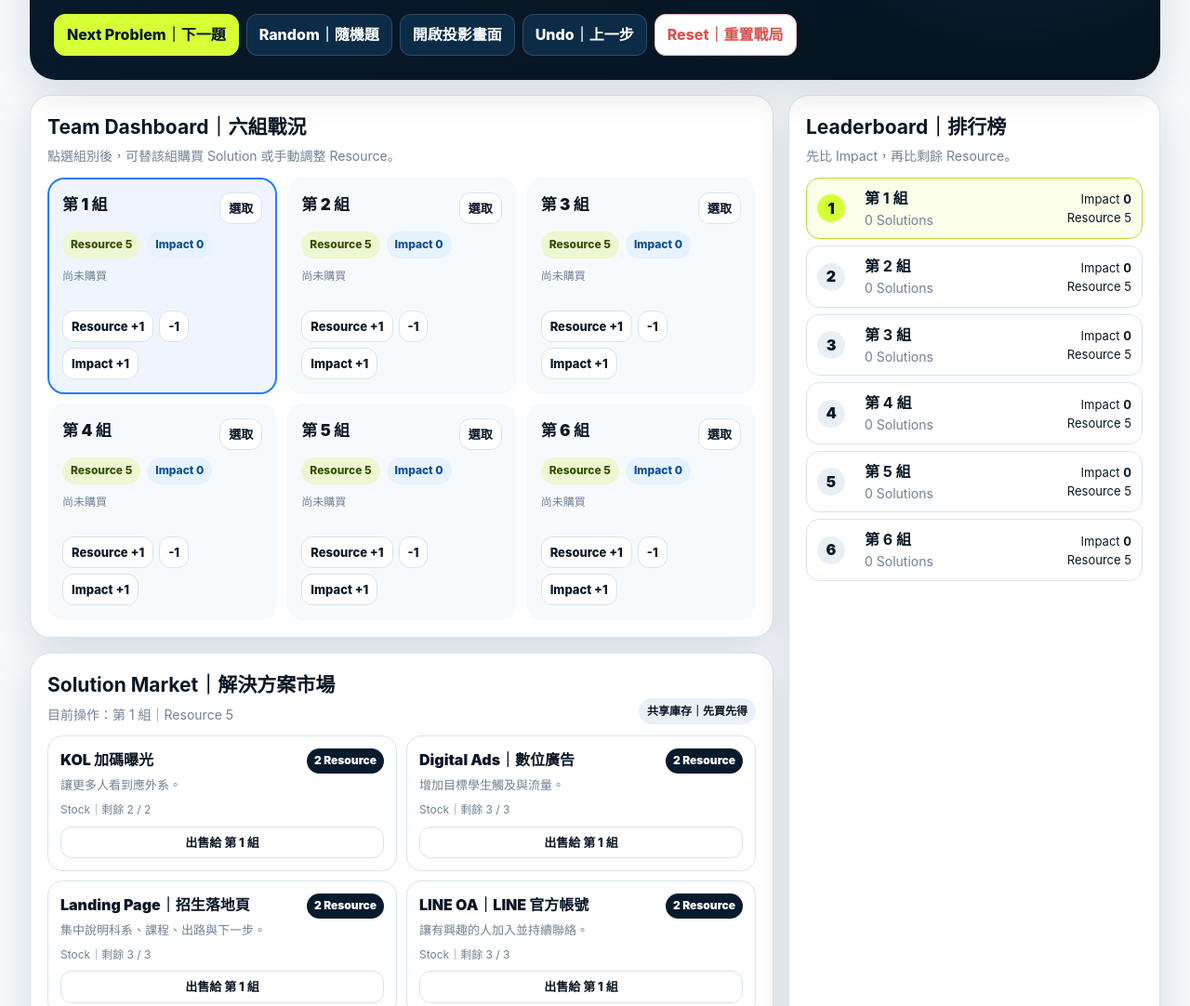
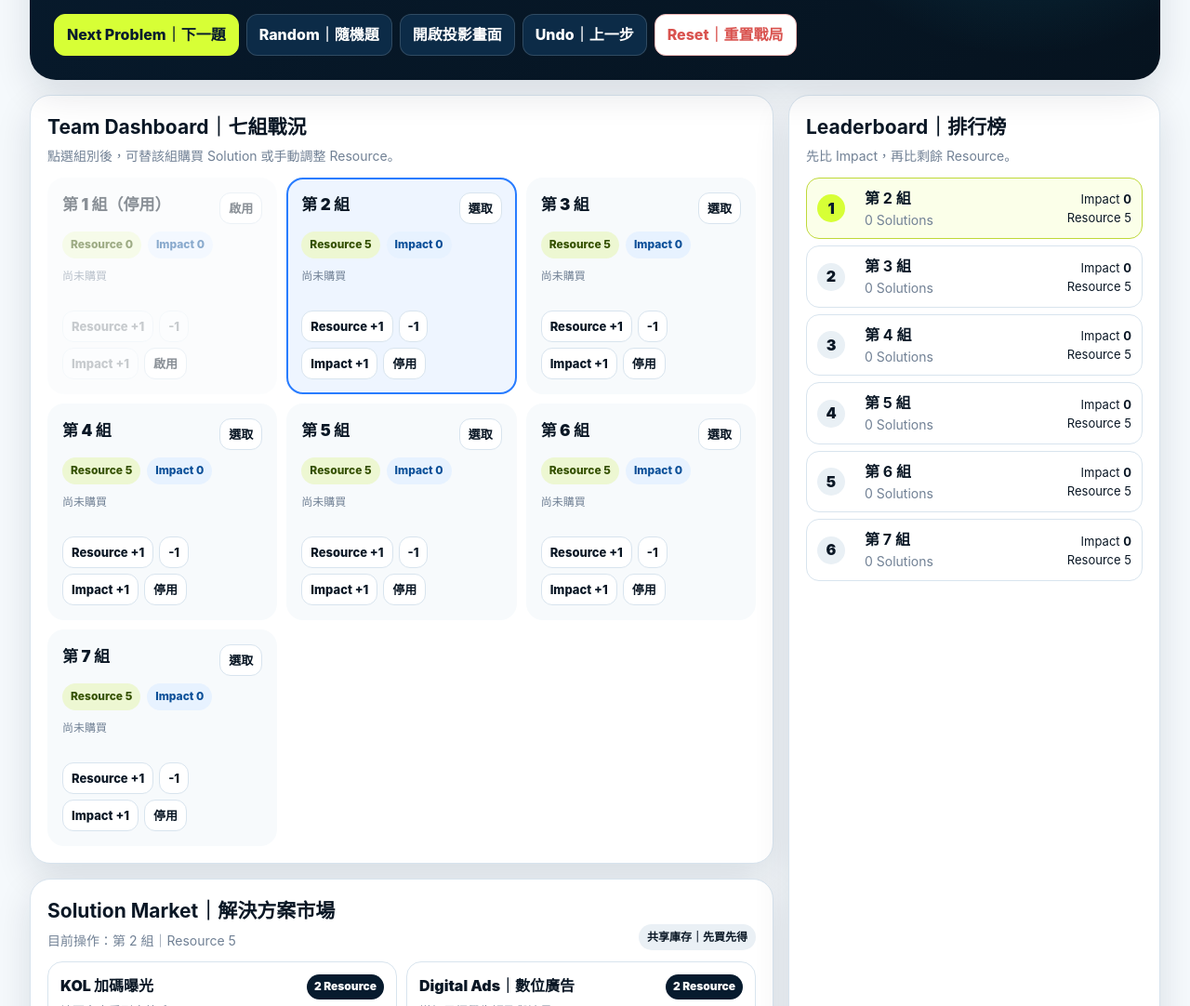
Before and after one commit to nickyhsieh/hellotaiwan, a plain HTML site: page game/index.html in a window 1280 px wide. Shown: the part 251-1333 px from the top of the page at 93% size. Drawn offline with Linux system fonts and the light colour scheme.

Commit message:
Support seven teams with group 1 disabled by default

```diff
--- a/game/index.html
+++ b/game/index.html
@@ -161,7 +161,7 @@ footer{color:var(--muted);font-size:12px;text-align:center;margin-top:18px}
     <main class="grid">
       <section class="panel admin-only">
         <div class="sectionhead">
-          <div><h2>Team Dashboard｜六組戰況</h2><div class="sub">點選組別後，可替該組購買 Solution 或手動調整 Resource。</div></div>
+          <div><h2>Team Dashboard｜七組戰況</h2><div class="sub">點選組別後，可替該組購買 Solution 或手動調整 Resource。</div></div>
         </div>
         <div class="teamgrid" id="teamGrid"></div>
       </section>
@@ -185,7 +185,7 @@ footer{color:var(--muted);font-size:12px;text-align:center;margin-top:18px}
         </div>
         <div class="problem" id="problemCard">
           <div class="k">WAITING｜等待出題</div>
-          <h3>先讓六組購買第一輪 Solution。</h3>
+          <h3>先讓第 2–7 組購買第一輪 Solution；第 1 組預設停用。</h3>
           <p>準備好後，由老師翻出第一張 Problem Card。</p>
           <div class="hint admin-only" id="hintBox" style="display:none"></div>
         </div>
@@ -263,16 +263,21 @@ const problems=[
 ];
 function fresh(){
  return {
-  teams:Array.from({length:6},(_,i)=>({id:i,name:"第 "+(i+1)+" 組",resource:5,impact:0,cards:[]})),
+  teams:Array.from({length:7},(_,i)=>({id:i,name:"第 "+(i+1)+" 組",resource:i===0?0:5,impact:0,cards:[],enabled:i!==0})),
   stock:Object.fromEntries(defs.map(d=>[d.id,d.stock])),
-  active:0,round:0,current:null,currentHint:"",history:["遊戲開始：六組各有 5 枚 Resource。"],timer:90,custom:false
+  active:1,round:0,current:null,currentHint:"",history:["遊戲開始：第 2–7 組各有 5 枚 Resource；第 1 組預設停用。"],timer:90,custom:false
  };
 }
 let state,undoStack=[],timerHandle=null;
 const q=id=>document.getElementById(id);
 function load(){
  try{state=JSON.parse(localStorage.getItem(KEY))||fresh()}catch{state=fresh()}
- if(!state.teams||state.teams.length!==6)state=fresh();
+ if(!state.teams||state.teams.length!==7){
+   state=fresh();
+ }else{
+   state.teams=state.teams.map((t,i)=>({...t,enabled:typeof t.enabled==="boolean"?t.enabled:i!==0}));
+   if(!state.teams[state.active]||!state.teams[state.active].enabled)state.active=1;
+ }
 }
 function snapshot(){undoStack.push(JSON.stringify(state));if(undoStack.length>30)undoStack.shift()}
 function save(log){
@@ -287,22 +292,44 @@ function teamCardNames(t){return t.cards.length?t.cards.map(id=>defs.find(d=>d.i
 function renderTeams(){
  const box=q("teamGrid");if(!box)return;box.innerHTML="";
  state.teams.forEach((t,i)=>{
-  const d=document.createElement("div");d.className="team"+(i===state.active?" active":"");
-  d.innerHTML='<div class="teamtop"><div class="teamname">'+t.name+'</div><button class="btn small choose">選取</button></div>'+
+  const d=document.createElement("div");
+  d.className="team"+(i===state.active&&t.enabled?" active":"");
+  if(!t.enabled)d.style.opacity=".48";
+  d.innerHTML='<div class="teamtop"><div class="teamname">'+t.name+(t.enabled?'':'（停用）')+'</div><button class="btn small choose">'+(t.enabled?'選取':'啟用')+'</button></div>'+
    '<div class="teamstats"><span class="badge resource">Resource '+t.resource+'</span><span class="badge impact">Impact '+t.impact+'</span></div>'+
    '<div class="cardsline">'+teamCardNames(t)+'</div>'+
-   '<div class="teamactions"><button class="btn small rplus">Resource +1</button><button class="btn small rminus">-1</button><button class="btn small iplus">Impact +1</button></div>';
-  d.querySelector(".choose").onclick=()=>{state.active=i;save();};
+   '<div class="teamactions"><button class="btn small rplus">Resource +1</button><button class="btn small rminus">-1</button><button class="btn small iplus">Impact +1</button><button class="btn small toggle">'+(t.enabled?'停用':'啟用')+'</button></div>';
+  d.querySelector(".choose").onclick=()=>{
+    if(!t.enabled){
+      action(t.name+" 啟用",()=>{t.enabled=true;if(t.resource===0)t.resource=5;state.active=i;});
+    }else{
+      state.active=i;save();
+    }
+  };
+  ["rplus","rminus","iplus"].forEach(cls=>d.querySelector("."+cls).disabled=!t.enabled);
   d.querySelector(".rplus").onclick=()=>action(t.name+" Resource +1",()=>t.resource++);
   d.querySelector(".rminus").onclick=()=>action(t.name+" Resource -1",()=>t.resource=Math.max(0,t.resource-1));
   d.querySelector(".iplus").onclick=()=>action(t.name+" Impact +1",()=>t.impact++);
+  d.querySelector(".toggle").onclick=()=>action(t.name+(t.enabled?" 停用":" 啟用"),()=>{
+    t.enabled=!t.enabled;
+    if(t.enabled&&t.resource===0)t.resource=5;
+    if(!t.enabled&&state.active===i){
+      const next=state.teams.findIndex(x=>x.enabled);
+      state.active=next>=0?next:0;
+    }
+  });
   box.appendChild(d);
  });
- q("activeTeamText").textContent="目前操作："+state.teams[state.active].name+"｜Resource "+state.teams[state.active].resource;
+ const at=state.teams[state.active];
+ q("activeTeamText").textContent=at&&at.enabled?"目前操作："+at.name+"｜Resource "+at.resource:"目前沒有啟用中的組別";
 }
 function renderMarket(){
  const box=q("marketGrid");if(!box)return;box.innerHTML="";
  const team=state.teams[state.active];
+ if(!team||!team.enabled){
+  box.innerHTML='<div class="sub">請先選取一個已啟用組別。</div>';
+  return;
+ }
  defs.forEach(s=>{
   const d=document.createElement("div");d.className="sol";
   d.innerHTML='<div class="soltop"><div><div class="solname">'+s.name+'</div><div class="soldesc">'+s.desc+'</div></div><span class="price">'+s.cost+' Resource</span></div>'+
@@ -316,7 +343,7 @@ function renderMarket(){
 function renderProblem(){
  const box=q("problemCard");
  if(!state.current){
-  box.innerHTML='<div class="k">WAITING｜等待出題</div><h3>先讓六組購買第一輪 Solution。</h3><p>準備好後，由老師翻出第一張 Problem Card。</p><div class="hint admin-only" id="hintBox" style="display:none"></div>';
+  box.innerHTML='<div class="k">WAITING｜等待出題</div><h3>先讓第 2–7 組購買第一輪 Solution；第 1 組預設停用。</h3><p>準備好後，由老師翻出第一張 Problem Card。</p><div class="hint admin-only" id="hintBox" style="display:none"></div>';
  }else{
   box.innerHTML='<div class="k">'+(state.custom?"CUSTOM PROBLEM｜老師臨時題":"ROUND "+Math.max(1,state.round))+'</div><h3>'+esc(state.current.title)+'</h3><p>'+esc(state.current.text)+'</p><div class="hint admin-only" id="hintBox" style="display:none">'+esc(state.currentHint||"沒有預設提示，依學生理由判斷。")+'</div>';
  }
@@ -325,7 +352,7 @@ function renderProblem(){
 }
 function renderJudge(){
  const box=q("judgeGrid");if(!box)return;box.innerHTML="";
- state.teams.forEach(t=>{
+ state.teams.filter(t=>t.enabled).forEach(t=>{
   const d=document.createElement("div");d.className="judge";
   d.innerHTML='<div class="judgehead"><b>'+t.name+'</b><span class="badge impact">Impact '+t.impact+'</span></div><div class="reason">'+teamCardNames(t)+'</div>';
   const line=document.createElement("div");line.className="toolbar";
@@ -339,14 +366,14 @@ function renderJudge(){
  });
 }
 function renderLeaderboard(){
- const sorted=[...state.teams].sort((a,b)=>b.impact-a.impact||b.resource-a.resource||a.id-b.id);
+ const sorted=state.teams.filter(t=>t.enabled).sort((a,b)=>b.impact-a.impact||b.resource-a.resource||a.id-b.id);
  const box=q("leaderList");if(!box)return;box.innerHTML="";
  sorted.forEach((t,i)=>{
   const d=document.createElement("div");d.className="rank";
   d.innerHTML='<div class="n">'+(i+1)+'</div><div><b>'+t.name+'</b><div class="sub">'+t.cards.length+' Solutions</div></div><div class="rankscore">Impact <b>'+t.impact+'</b><br>Resource '+t.resource+'</div>';
   box.appendChild(d);
  });
- q("leaderStat").textContent=sorted[0].impact===0?"—":sorted[0].name;
+ q("leaderStat").textContent=!sorted.length||sorted[0].impact===0?"—":sorted[0].name;
 }
 function renderHistory(){const box=q("history");if(!box)return;box.innerHTML=state.history.map(x=>"<div>"+esc(x)+"</div>").join("")}
 function renderTimer(){if(q("timerText"))q("timerText").textContent=String(Math.floor(state.timer/60)).padStart(2,"0")+":"+String(state.timer%60).padStart(2,"0")}
```
